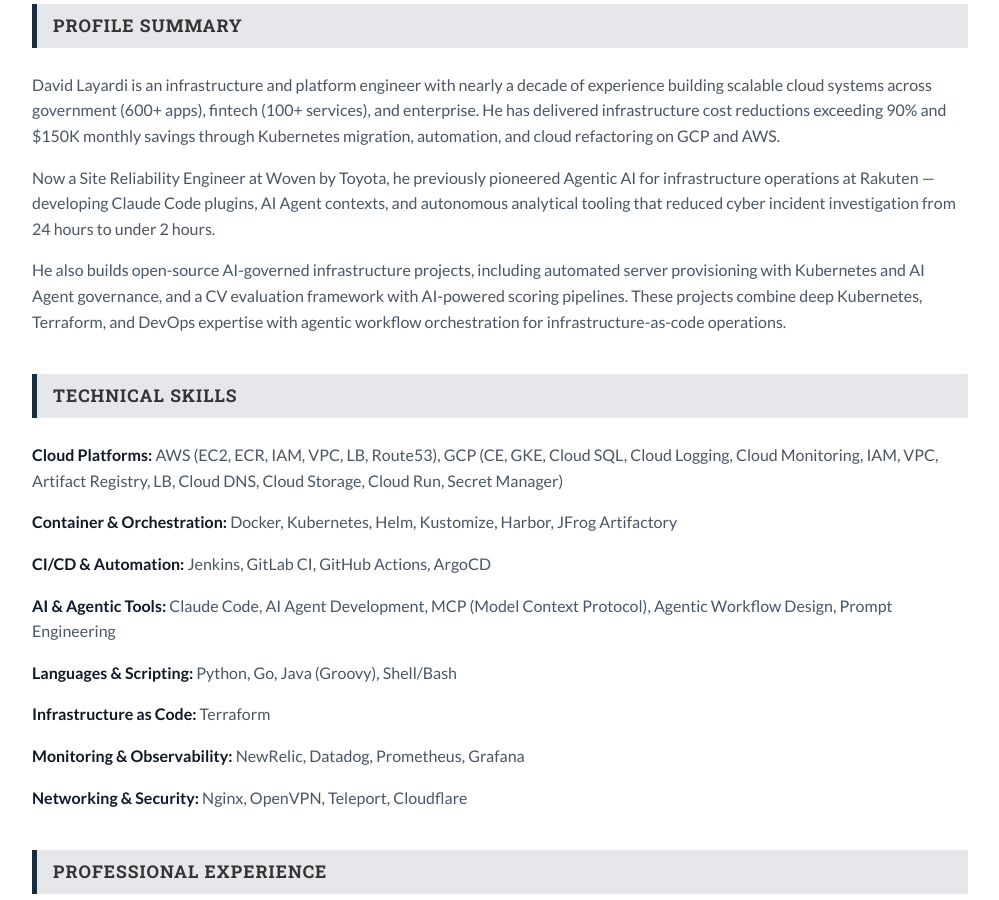
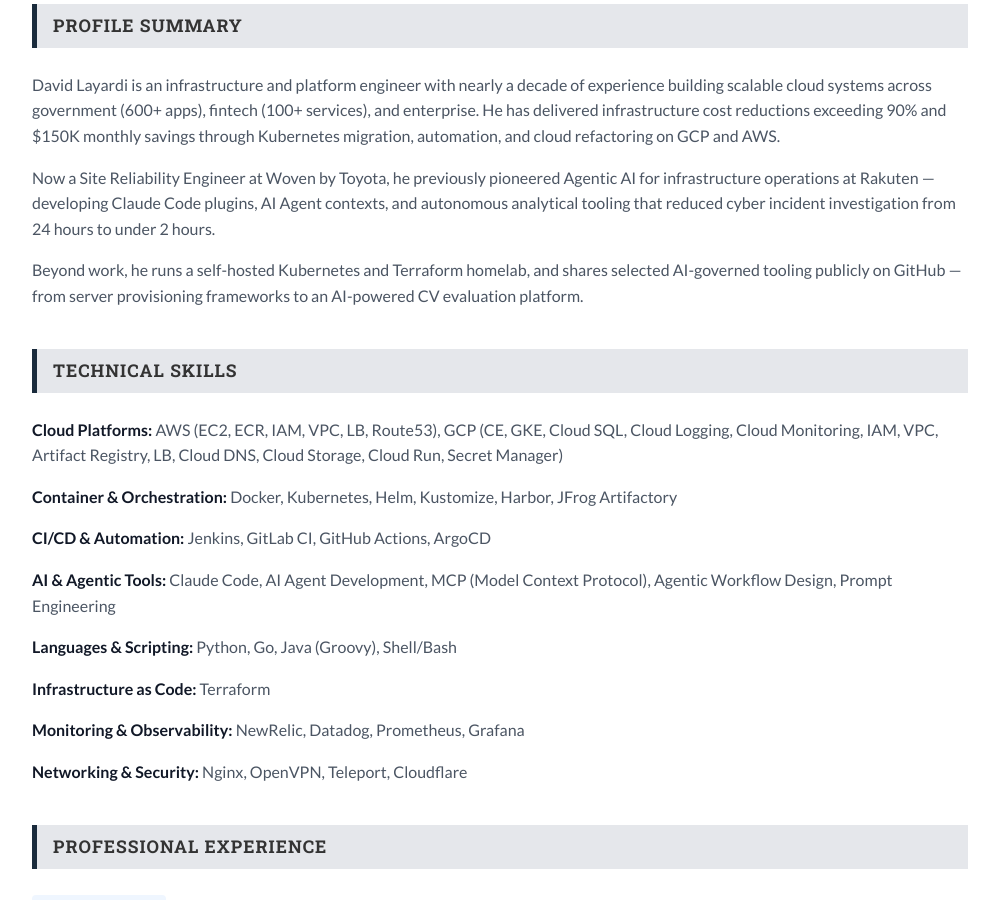
Before and after one commit to doctor500/cv, a Jekyll site: the page built from index.md, in a window 1280 px wide and 900 px high, scrolled down 351 px. Shown: the whole window, without its empty margins (140-1139 px from the left). Built offline with Jekyll 4.4.1, drawn with Linux system fonts in a browser that asks for light colours.

Commit message:
docs: replace open-source project claim in profile summary with homelab wording
The old summary paragraph claimed open-source AI-governed infrastructure
projects, but the server-provisioning work it describes lives in private
repos. Replace it with the approved D2 wording: a self-hosted Kubernetes
and Terraform homelab plus selected public tooling on GitHub. The CV
project entry further down (genuinely public, MIT-licensed) is unchanged.

```diff
--- a/index.md
+++ b/index.md
@@ -20,7 +20,7 @@ David Layardi is an infrastructure and platform engineer with nearly a decade of
 
 Now a Site Reliability Engineer at Woven by Toyota, he previously pioneered Agentic AI for infrastructure operations at Rakuten — developing Claude Code plugins, AI Agent contexts, and autonomous analytical tooling that reduced cyber incident investigation from 24 hours to under 2 hours.
 
-He also builds open-source AI-governed infrastructure projects, including automated server provisioning with Kubernetes and AI Agent governance, and a CV evaluation framework with AI-powered scoring pipelines. These projects combine deep Kubernetes, Terraform, and DevOps expertise with agentic workflow orchestration for infrastructure-as-code operations.
+Beyond work, he runs a self-hosted Kubernetes and Terraform homelab, and shares selected AI-governed tooling publicly on GitHub — from server provisioning frameworks to an AI-powered CV evaluation platform.
 
 
 ## Technical Skills
```
